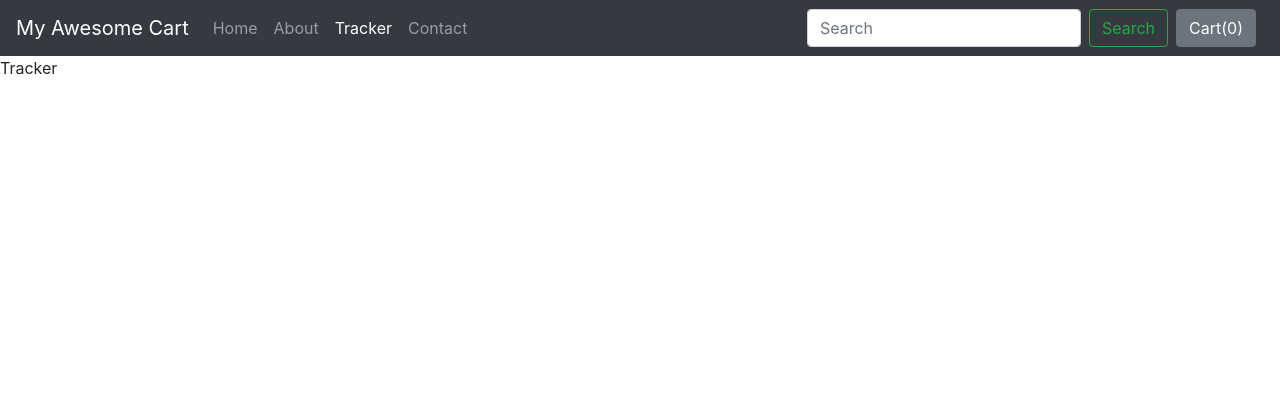
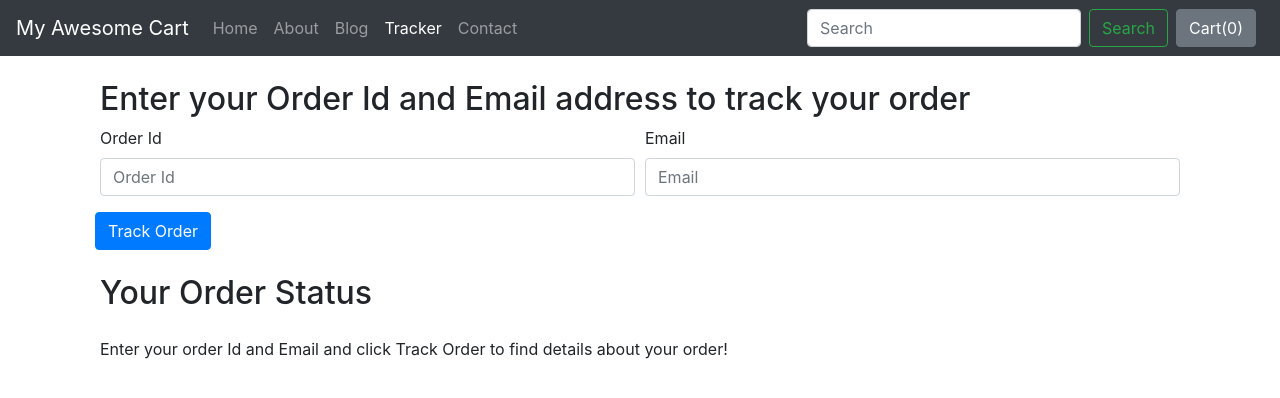
Before and after one commit to JalalAmeerzai/Django-Ecommerce-Website, a Django app: page /tracker/ in a window 1280 px wide. Shown: the top 398 px of the page. Run offline with Django 3.2, Linux system fonts and the light colour scheme; some libraries are stand-ins or nearby versions.

Commit message:
implemented Ajax in tracker page

```diff
--- a/shopapp/admin.py
+++ b/shopapp/admin.py
@@ -1,8 +1,9 @@
 from django.contrib import admin
-from .models import Product, Contact, Order
+from .models import Product, Contact, Order, OrderUpdate
 
 
 # Register your models here.
 admin.site.register(Product)
 admin.site.register(Contact)
 admin.site.register(Order)
+admin.site.register(OrderUpdate)
--- a/shopapp/templates/shopapp/basic.html
+++ b/shopapp/templates/shopapp/basic.html
@@ -29,7 +29,9 @@
       <li class="nav-item">
         <a class="nav-link" href="/about">About</a>
       </li>
-
+      <li class="nav-item">
+        <a class="nav-link" href="blogapp/">Blog</a>
+      </li>
       <li class="nav-item">
         <a class="nav-link" href="/tracker">Tracker</a>
       </li>
@@ -52,7 +54,9 @@ sagittis lacus vel augue laoreet rutrum faucibus.">
 
     <!-- Optional JavaScript -->
     <!-- jQuery first, then Popper.js, then Bootstrap JS -->
-    <script src="https://code.jquery.com/jquery-3.5.1.js" integrity="sha256-QWo7LDvxbWT2tbbQ97B53yJnYU3WhH/C8ycbRAkjPDc=" crossorigin="anonymous"></script>
+    <script src="https://code.jquery.com/jquery-3.3.1.js"
+  integrity="sha256-2Kok7MbOyxpgUVvAk/HJ2jigOSYS2auK4Pfzbm7uH60="
+  crossorigin="anonymous"></script>
     <script src="https://cdnjs.cloudflare.com/ajax/libs/popper.js/1.14.6/umd/popper.min.js" integrity="sha384-wHAiFfRlMFy6i5SRaxvfOCifBUQy1xHdJ/yoi7FRNXMRBu5WHdZYu1hA6ZOblgut" crossorigin="anonymous"></script>
     <script src="https://stackpath.bootstrapcdn.com/bootstrap/4.2.1/js/bootstrap.min.js" integrity="sha384-B0UglyR+jN6CkvvICOB2joaf5I4l3gm9GU6Hc1og6Ls7i6U/mkkaduKaBhlAXv9k" crossorigin="anonymous"></script>
     {% block js %}
--- a/shopapp/templates/shopapp/tracker.html
+++ b/shopapp/templates/shopapp/tracker.html
@@ -1,4 +1,88 @@
 {% extends 'shopapp/basic.html' %}
 
 {% block title%}Order Tracker - eCom{% endblock %}
-{% block body %} Tracker {% endblock %}
+
+
+{% block body %}
+<div class="container">
+    <div class="col my-4">
+        <h2>Enter your Order Id and Email address to track your order</h2>
+        <form method="post" action="#" id="trackerForm">{% csrf_token %}
+            <div class="form-row">
+                <div class="form-group col-md-6">
+                    <label for="inputname">Order Id</label>
+                    <input type="text" class="form-control" id="orderId" name="orderId" placeholder="Order Id" required>
+                </div>
+                <div class="form-group col-md-6">
+                    <label for="inputEmail4">Email</label>
+                    <input type="email" class="form-control" id="email" name="email" placeholder="Email" required>
+                </div>
+                <button type="submit" class="btn btn-primary" id="what">Track Order</button>
+            </div>
+        </form>
+    </div>
+    <div class="col my-4">
+        <h2>Your Order Status</h2>
+        <div class="my-4">
+            <ul class="list-group" id="items">
+            	Enter your order Id and Email and click Track Order to find details about your order!
+            </ul>
+        </div>
+    </div>
+</div>
+
+
+
+
+{% block trackerJs %}
+<script src="https://code.jquery.com/jquery-3.3.1.js"
+  integrity="sha256-2Kok7MbOyxpgUVvAk/HJ2jigOSYS2auK4Pfzbm7uH60="
+  crossorigin="anonymous"></script>
+
+<script>
+
+
+
+
+    $('#trackerForm').submit(function(event) {
+        $('#items').empty();
+        var formData = {
+            'orderId': $('input[name=orderId]').val(),
+            'email': $('input[name=email]').val(),
+            'csrfmiddlewaretoken': $('input[name=csrfmiddlewaretoken]').val()
+        };
+        $.ajax({
+                type: 'POST',
+                url: '/tracker/',
+                data: formData,
+                encode: true
+            })
+            .done(function(data) {
+                data = JSON.parse(data);
+                if (data.length > 0 & data != {}) {
+                    for (i = 0; i < data.length; i++) {
+                        let text = data[i]['text'];
+                        let time = data[i]['time'];
+                        mystr = `<li class="list-group-item d-flex justify-content-between align-items-center">
+                        ${text}
+                        <span class="badge badge-primary badge-pill">${time}</span>
+                    </li>`
+                        $('#items').append(mystr);
+                    }
+                } else {
+                    mystr = `<li class="list-group-item d-flex justify-content-between align-items-center">
+                        Sorry, We are not able to fetch this order id and email. Make sure to type correct order Id and email</li>`
+                    $('#items').append(mystr);
+                }
+
+            });
+        event.preventDefault();
+    });
+</script>
+{% endblock %}
+
+
+
+
+
+{% endblock %}
--- a/shopapp/views.py
+++ b/shopapp/views.py
@@ -1,7 +1,8 @@
 from django.shortcuts import render
-from django.http import HttpResponse
-from .models import Product, Contact, Order
+from django.http import HttpResponse, JsonResponse
+from .models import Product, Contact, Order, OrderUpdate
 from math import ceil
+import json
 
 def index(request):
     #products = Product.objects.all() #This will fetch all the products
@@ -49,6 +50,24 @@ def contact(request):
 
 
 def tracker(request):
+
+    if request.method=="POST":
+        orderId = request.POST.get('orderId', '')
+        email = request.POST.get('email', '')
+        try:
+            order = Order.objects.filter(order_id=orderId, email=email)
+            if len(order)>0:
+                update = OrderUpdate.objects.filter(order_id=orderId)
+                updates = []
+                for item in update:
+                    updates.append({'text': item.update_desc, 'time': item.timestamp})
+                    response = json.dumps(updates, default=str)
+                return HttpResponse(response)
+            else:
+                return HttpResponse('{}')
+        except Exception as e:
+            return HttpResponse('{}')
+
     return render(request, 'shopapp/tracker.html')
 
 
@@ -87,6 +106,8 @@ def checkout(request):
             Message = 0
         else:
             order.save()
+            update = OrderUpdate(order_id=order.order_id, update_desc="Your order has been placed")
+            update.save()
             Message = 1
             id = order.order_id
 
```
Also changed, not shown: shopapp/models.py (+10 -0 lines), db.sqlite3, shopapp/migrations/0010_orderupdate.py (added).
